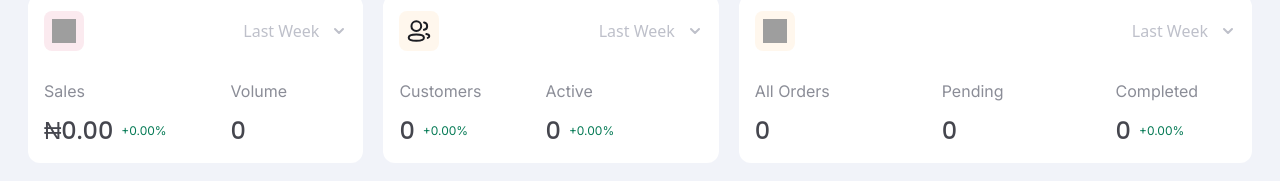
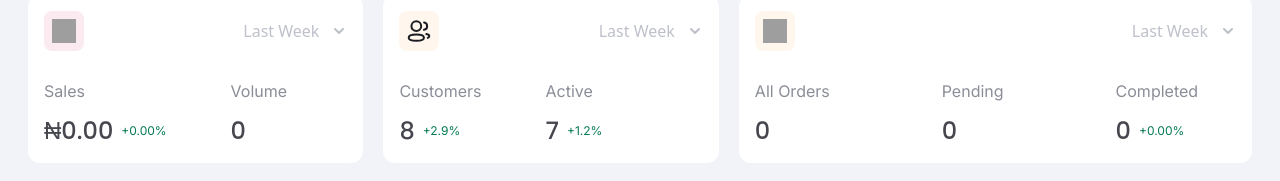
Before and after one commit to 0umaima/Admin-Dashboard, a React (Vite) app: page /home/dashboard in a window 1280 px wide. Shown: the part 157-338 px from the top of the page. Built offline with nearby package versions, Linux system fonts and the light colour scheme; grey boxes are pictures that could not be loaded; a web font is replaced by a local one.

Commit message:
get customers data from db

```diff
--- a/src/components/dashboard/Customers.jsx
+++ b/src/components/dashboard/Customers.jsx
@@ -1,9 +1,29 @@
+import { useState, useEffect } from "react";
 //import icons
 import users from "../../assets/icons/2User.svg";
 //import component
 import DropDownList from "./global/DropDownList";
+//import db
+import customersDb from "../../../db.json"
 function Customers() {
-  const choices = ['Last Week', 'Last Month', 'Last Year'];
+  const choices = ["Last Week", "Last Month", "Last Year"];
+  const [customerCount, setCustomerCount] = useState(0);
+  const [activeCustomers, setActiveCustomers] = useState(0);
+  const [activePercentage, setActivePercentage] = useState(0);
+  const [customersPercentage, setCustomersPercentage] = useState(0);
+
+  useEffect(() => {
+    // Set the initial state using the data from customersDb
+    setActivePercentage(customersDb.customers.activeCustomersPercentage);
+    setCustomersPercentage(customersDb.customers.customersPercentage);
+    setCustomerCount(customersDb.customers.customersData.length);
+
+    // Count the number of active customers
+    const activeCustomersCount = customersDb.customers.customersData.filter(
+      (customer) => customer.isActive
+    ).length;
+    setActiveCustomers(activeCustomersCount);
+  }, []);
 
   return (
     <div
@@ -12,14 +32,9 @@ function Customers() {
     >
       <div className="flex items-center justify-between">
         <div className="bg-light-yellow size-12 md:size-10 rounded-lg flex items-center justify-center">
-          <img
-            src={users}
-            alt="users"
-            className="size-7 md:size-6"
-          />
+          <img src={users} alt="users" className="size-7 md:size-6" />
         </div>
-       <DropDownList choices={choices} className="text-light-gray-3"/>
-
+        <DropDownList choices={choices} className="text-light-gray-3" />
       </div>
       <div className="flex items-center gap-14 md:gap-16 lg:gap-11 xl:gap-16">
         <div className="flex flex-col justify-start  gap-3">
@@ -28,10 +43,11 @@ function Customers() {
           </span>
           <div className="flex items-center gap-2">
             <span className="text-2xl md:text-xl xl:text-2xl font-medium text-dark-gray font-Poppins">
-              0
+              {customerCount}
             </span>
             <span className="text-sm md:text-xs font-normal text-green-600 font-Inter">
-              +0.00%
+            {customersPercentage >= 0 ? "+" : "-"}
+              {Math.abs(customersPercentage)}%
             </span>
           </div>
         </div>
@@ -41,10 +57,11 @@ function Customers() {
           </span>
           <div className="flex items-center gap-2">
             <span className="text-2xl md:text-xl xl:text-2xl font-medium text-dark-gray font-Poppins">
-              0
+              {activeCustomers}
             </span>
             <span className="text-sm md:text-xs font-normal text-green-600 font-Inter">
-              +0.00%
+            {activePercentage >= 0 ? "+" : "-"}
+              {Math.abs(activePercentage)}%
             </span>
           </div>
         </div>
```
